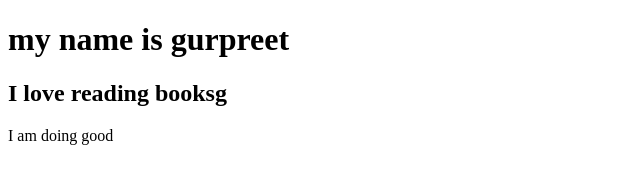
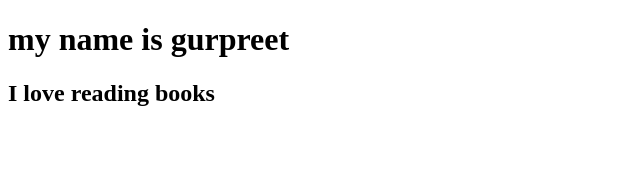
Before and after one commit to 99gurpreet/gitrepo1, a plain HTML site: page index.html in a window 1280 px wide. Shown: the whole page, without its empty margins (0-640 px from the left). Drawn offline with Linux system fonts and the light colour scheme.

Commit message:
save the changes before checkout

```diff
--- a/index.html
+++ b/index.html
@@ -7,7 +7,6 @@
 </head>
 <body>
     <h1> my name is gurpreet</h1>
-    <h2> I love reading booksg</h2>
-    <p> I am doing good</p>
+    <h2> I love reading books</h2>
 </body>
 </html>
```
